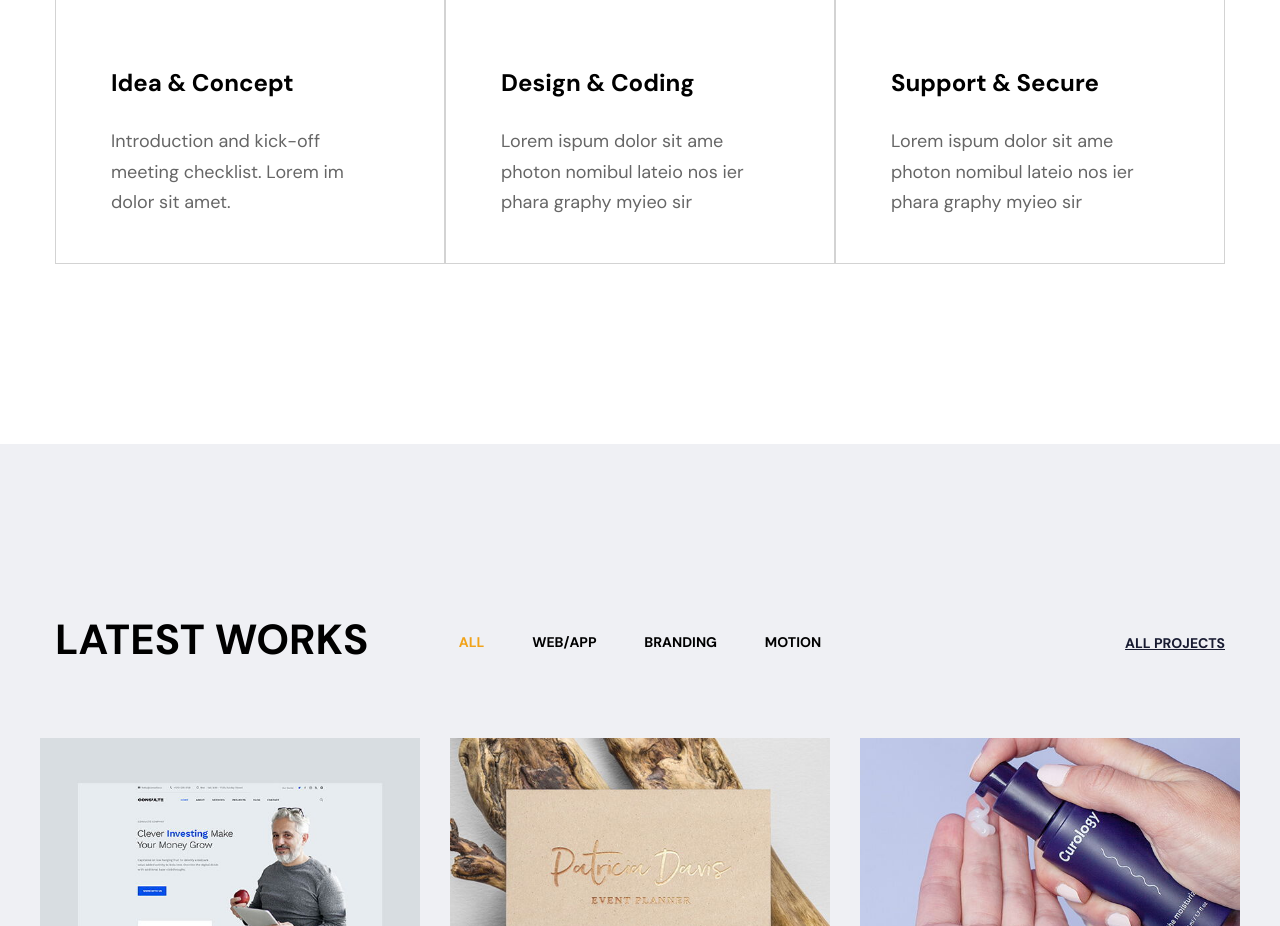
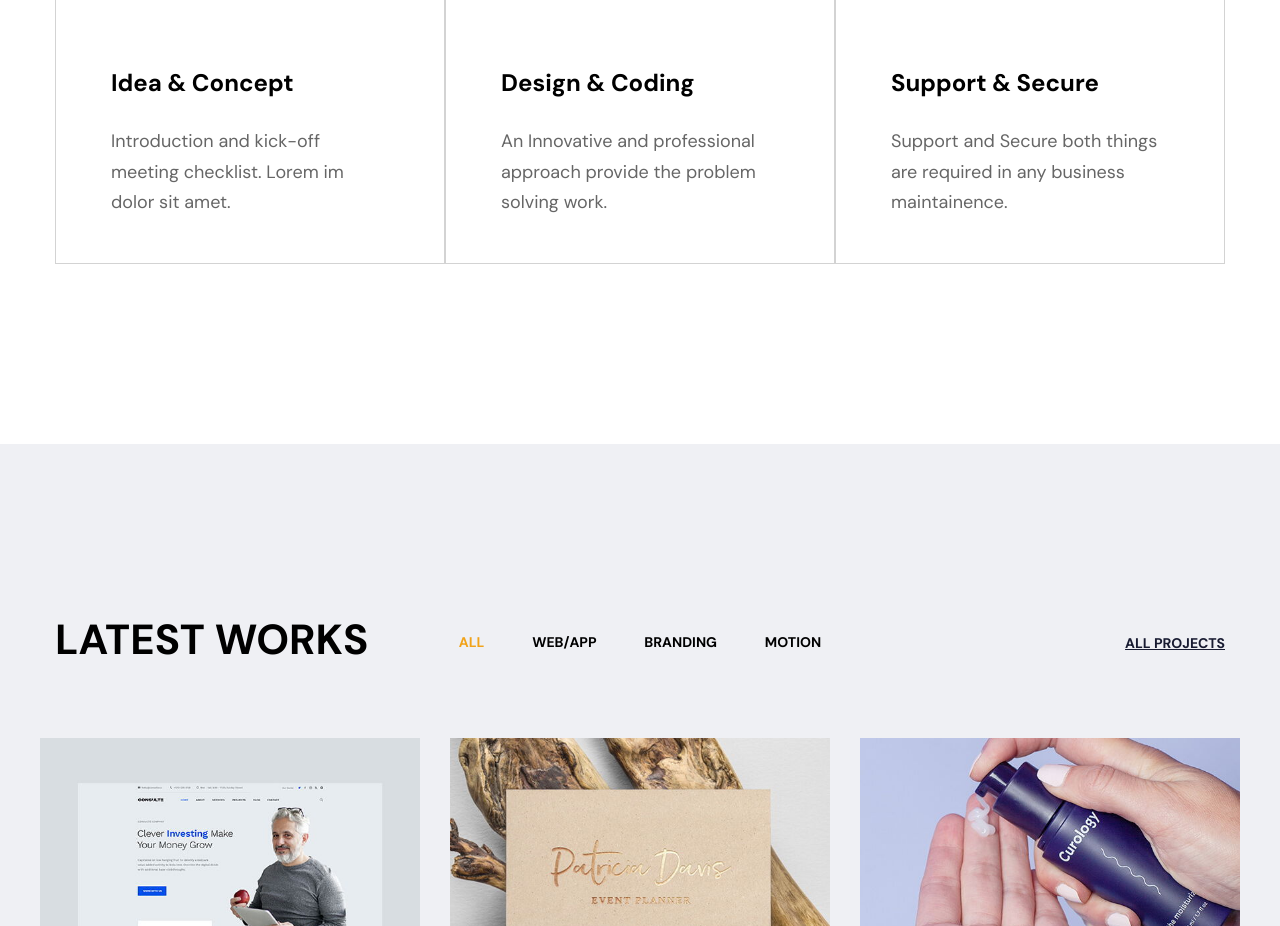
Before and after one commit to UsamaBashir786/royalcodestudio, a plain HTML site: page index.html in a window 1280 px wide. Shown: the part 2280-3206 px from the top of the page. Drawn offline with Linux system fonts and the light colour scheme.

Commit message:
first commit

```diff
--- a/index.html
+++ b/index.html
@@ -229,7 +229,7 @@
                             <div class="number">two</div>
                             <div class="icon icon-screen-desktop"></div>
                             <h4><a href="project-detail.html">Design & Coding</a></h4>
-                            <div class="text">Lorem ispum dolor sit ame photon nomibul lateio nos ier phara graphy myieo sir
+                            <div class="text">An Innovative and professional approach provide the problem solving work.
                             </div>
                         </div>
                     </div>
@@ -241,7 +241,7 @@
                             <div class="number">three</div>
                             <div class="icon icon-speech"></div>
                             <h4><a href="project-detail.html">Support & Secure</a></h4>
-                            <div class="text">Lorem ispum dolor sit ame photon nomibul lateio nos ier phara graphy myieo sir
+                            <div class="text">Support and Secure both things are required in any business maintainence.
                             </div>
                         </div>
                     </div>
```
